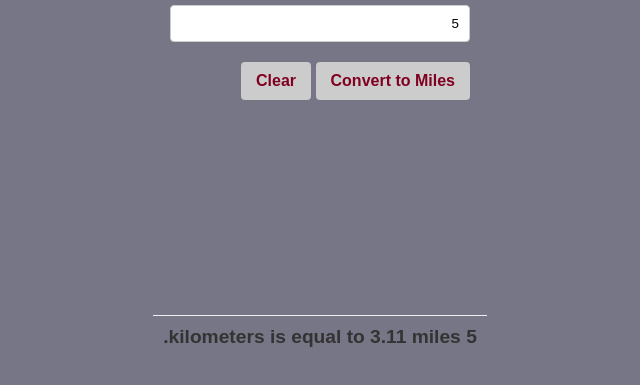
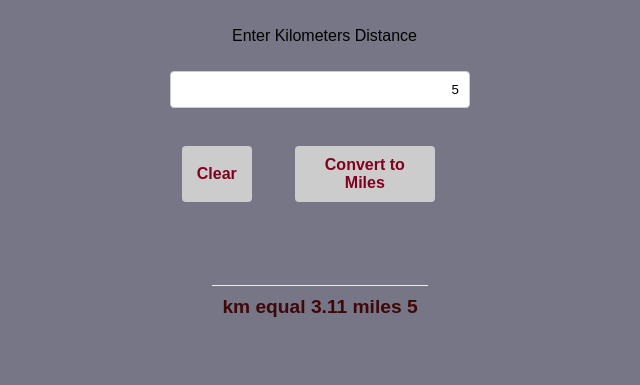
Before and after one commit to majdoleen-saadeh/lap3web, a plain HTML site: page index.html in a window 1280 px wide. Both pictures are taken after typing "5" into the empty fields and a click on the button "Convert to Miles". Shown: the part 287-672 px from the top of the page, without its empty margins (320-960 px from the left). Drawn offline with Linux system fonts and the light colour scheme.

Commit message:
js code with some edits

```diff
--- a/index.html
+++ b/index.html
@@ -1,5 +1,5 @@
 <!DOCTYPE html>
-<html lang="ar" dir="rtl">
+<html lang="eng" dir="rtl">
 <head>
     <meta charset="UTF-8">
     <meta name="viewport" content="width=device-width, initial-scale=1.0">
@@ -10,12 +10,12 @@
 
     <h1>Kilometers to Miles Converter</h1>
 
-    <label for="kilometersInput">Enter Kilometers Distance  </label>
+    <label for="kilometersInput">Enter Kilometers Distance  </label>
     <input type="number" id="kilometersInput" placeholder="Enter A Number Here">
 
     <div class="buttons">
-      <button id="convertButton">Convert to Miles</button>
-      <button id="clearButton" class="clear-btn">Clear</button>
+            <button id="convertButton" onclick="handleConversion()">Convert to Miles</button>
+            <button id="clearButton" class="clear-btn" onclick="handleClear()">Clear</button>
     </div>
 
 
--- a/script.js
+++ b/script.js
@@ -1,50 +1,31 @@
-// 1. Define the core conversion function
-function convertKmToMiles(kilometers) {
-    // Formula: miles = kilometers * 0.621371
-    const conversionFactor = 0.621371;
-    const miles = kilometers * conversionFactor;
-    return miles;
+function handleConversion() {
+    var inputElement = document.getElementById('kilometersInput');
+    var resultElement = document.getElementById('resultDisplay');
+
+    var kilometers = parseFloat(inputElement.value);
+
+    if (isNaN(kilometers) || kilometers < 0 || inputElement.value.trim() === '') {
+        resultElement.innerHTML = "Error";
+        resultElement.style.color = 'red';
+        return;
+    }
+
+    var conversionFactor = 0.621371;
+    var milesResult = kilometers * conversionFactor;
+
+    var roundedMiles = Math.round(milesResult * 100) / 100;
+
+    resultElement.innerHTML = kilometers + " km  " + " equal " + roundedMiles + " miles"   ;
+    resultElement.style.color = '#3e0808';
 }
 
-// 2. Get the necessary elements from HTML (DOM Manipulation)
-const inputField = document.getElementById('kilometersInput');
-const convertButton = document.getElementById('convertButton');
-const clearButton = document.getElementById('clearButton');
-const resultDisplay = document.getElementById('resultDisplay');
 
-// 3. Define the function to run when the convert button is clicked
-function handleConversion() {
-    // Get the value from the input field as a floating-point number
-    const kilometers = parseFloat(inputField.value);
+function handleClear() {
+    var inputElement = document.getElementById('kilometersInput');
+    var resultElement = document.getElementById('resultDisplay');
 
-    // --- Input Validation and Error Handling ---
-    // Check if the value is NOT a number (isNaN) or is less than zero, or is empty
-    if (isNaN(kilometers) || kilometers < 0 || inputField.value.trim() === '') {
-        // Display a clear error message
-        resultDisplay.textContent = "❌ Error: Please enter a valid positive number.";
-        resultDisplay.style.color = 'red';
-        return; // Stop the function from proceeding further
-    }
+    inputElement.value = "";
 
-    // If the input is valid:
-    // A. Perform the calculation
-    const milesResult = convertKmToMiles(kilometers);
-
-    // B. Display the result (Update the <p> element content)
-    // .toFixed(2) formats the result to two decimal places
-    resultDisplay.textContent = `${kilometers} kilometers is equal to ${milesResult.toFixed(2)} miles.`;
-    resultDisplay.style.color = '#333'; // Reset color
+    resultElement.innerHTML = "The Result";
+    resultElement.style.color = '#3e0808';
 }
-
-// 4. Define the function for the clear button
-function handleClear() {
-    // Clear the input field
-    inputField.value = '';
-    // Reset the result display text
-    resultDisplay.textContent = "The result will appear here...";
-    resultDisplay.style.color = '#333';
-}
-
-// 5. Attach the functions to the button click events (Event Handling)
-convertButton.addEventListener('click', handleConversion);
-clearButton.addEventListener('click', handleClear);
--- a/styles.css
+++ b/styles.css
@@ -29,9 +29,9 @@ input[type="number"] {
 }
 
 .buttons {
-
-    gap: 10px;
-    margin-bottom: 200px;
+    display: flex;
+    gap: 5سpx;
+    margin-bottom: 50px;
     width: 300px;
 }
 
```
Lines whose indentation alone changed are shown as unchanged.
